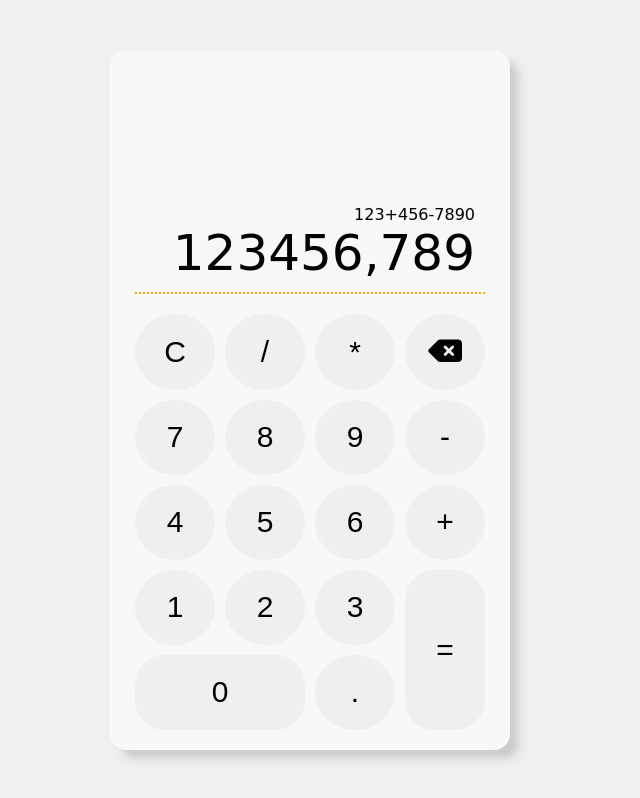
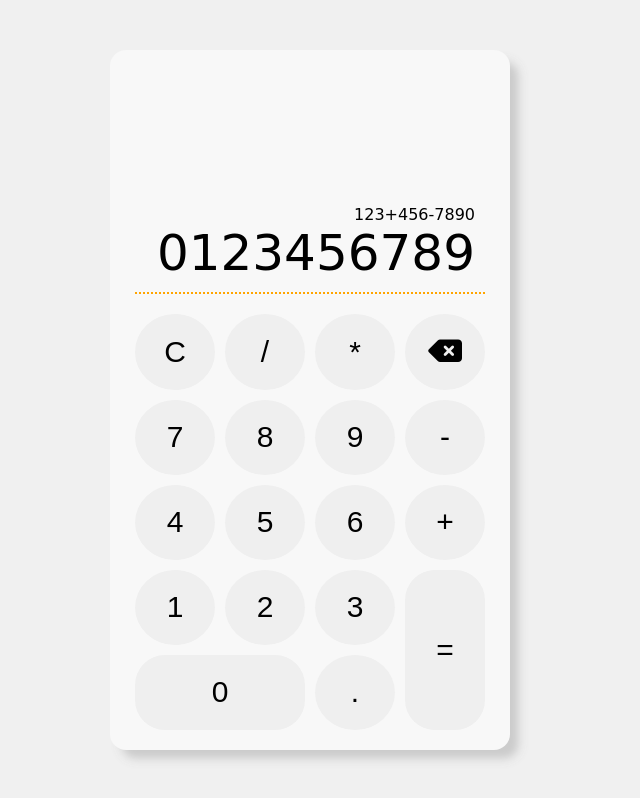
Before and after one commit to TomekLeszczynski/Odin-Project-Calculator, a plain HTML site: page index.html in a window 1280 px wide. Shown: the whole page, without its empty margins (330-970 px from the left). Drawn offline with Linux system fonts and the light colour scheme; a web font is replaced by a local one.

Commit message:
App screenshoot added to repo.

```diff
--- a/index.html
+++ b/index.html
@@ -18,7 +18,7 @@
         <div class="calc-body">
             <div class="calc-display">
                 <div class="upper-line">123+456-7890</div>
-                <div class="main-line">123456,789</div>
+                <div class="main-line">0123456789</div>
             </div>
             <div class="calc-keyboard">
                 <button name="allClear">C</button>
```
Also changed, not shown: Screenshot_1.jpg (added).
